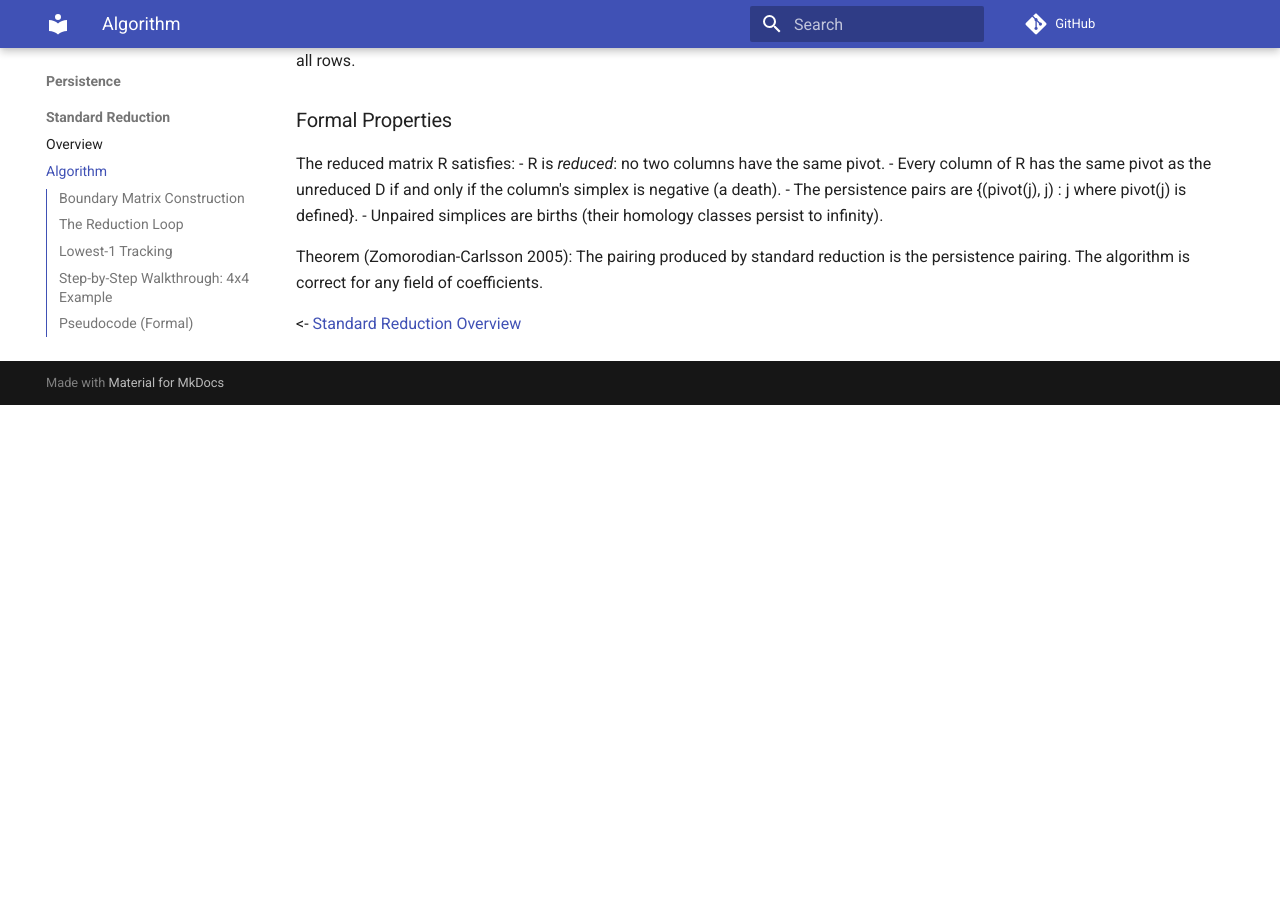
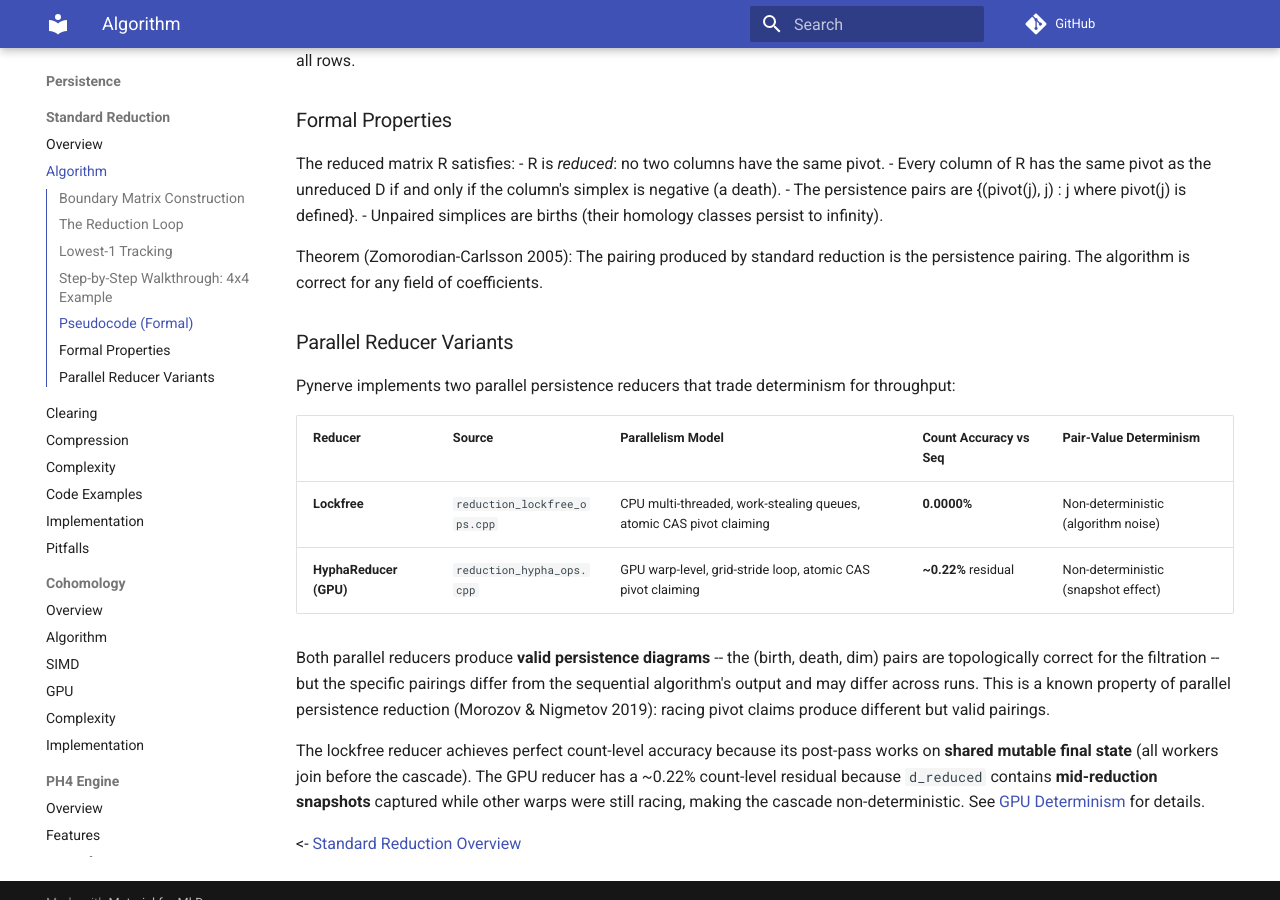
Before and after one commit to LSU-ATHENA/Pynerve, an MkDocs documentation site: the page built from doc/persistence/standard/algorithm.md, in a window 1280 px wide and 900 px high, scrolled down 3496 px. Built offline with MkDocs 1.6.1 and Material for MkDocs 9.7.7, drawn with Linux system fonts in a browser that asks for light colours; comment, search, counter and statistics services are not loaded; before the commit the page ends 3901 px from its top, so only the background shows below that.

Commit message:
docs: update standard reduction algorithm and cohomology SIMD docs
- Update standard reduction algorithm docs for 1.0.0

- Update cohomology SIMD documentation with auto-init patterns

```diff
--- a/doc/persistence/standard/algorithm.md
+++ b/doc/persistence/standard/algorithm.md
@@ -156,4 +156,17 @@ The reduced matrix R satisfies:
 
 Theorem (Zomorodian-Carlsson 2005): The pairing produced by standard reduction is the persistence pairing. The algorithm is correct for any field of coefficients.
 
+### Parallel Reducer Variants
+
+Pynerve implements two parallel persistence reducers that trade determinism for throughput:
+
+| Reducer | Source | Parallelism Model | Count Accuracy vs Seq | Pair-Value Determinism |
+|---------|--------|--------------------|-----------------------|------------------------|
+| **Lockfree** | `reduction_lockfree_ops.cpp` | CPU multi-threaded, work-stealing queues, atomic CAS pivot claiming | **0.0000%** | Non-deterministic (algorithm noise) |
+| **HyphaReducer (GPU)** | `reduction_hypha_ops.cpp` | GPU warp-level, grid-stride loop, atomic CAS pivot claiming | **~0.22%** residual | Non-deterministic (snapshot effect) |
+
+Both parallel reducers produce **valid persistence diagrams** -- the (birth, death, dim) pairs are topologically correct for the filtration -- but the specific pairings differ from the sequential algorithm's output and may differ across runs. This is a known property of parallel persistence reduction (Morozov & Nigmetov 2019): racing pivot claims produce different but valid pairings.
+
+The lockfree reducer achieves perfect count-level accuracy because its post-pass works on **shared mutable final state** (all workers join before the cascade). The GPU reducer has a ~0.22% count-level residual because `d_reduced` contains **mid-reduction snapshots** captured while other warps were still racing, making the cascade non-deterministic. See [GPU Determinism](../reference/correctness_detail/gpu_determinism.md) for details.
+
 <- [Standard Reduction Overview](index.md)
```
Also changed, not shown: doc/persistence/cohomology/simd.md (+2 -2 lines).
